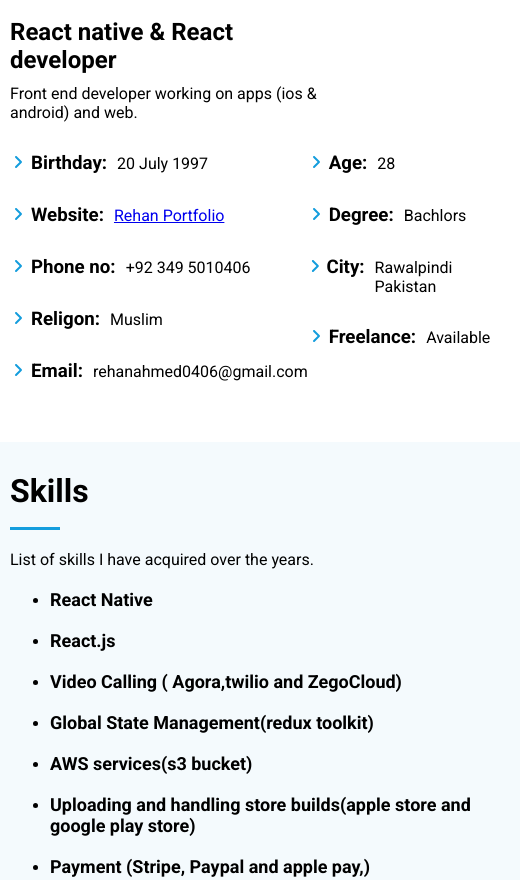
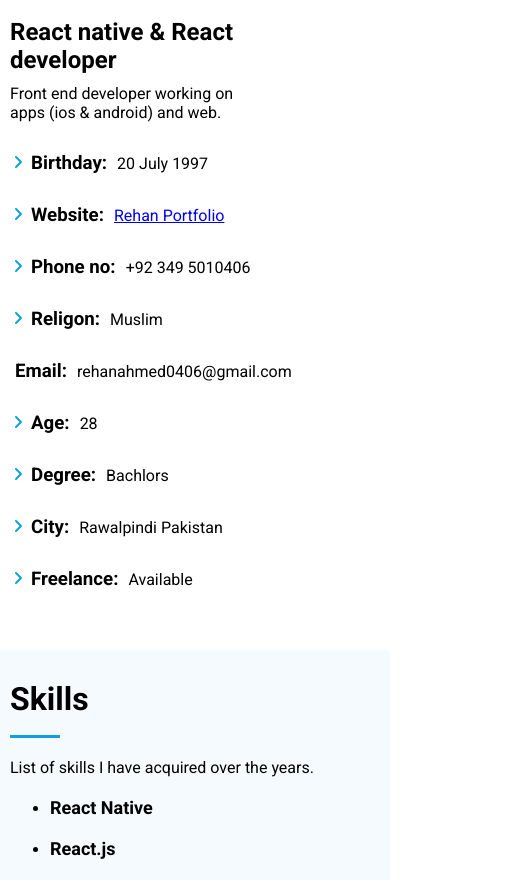
Before and after one commit to RehanAhmed-dotcom/PortfolioWeb, a React (Vite) app: page /#/ in a window 390 px wide. Shown: the part 1323-2203 px from the top of the page, 520 px wide, since content can reach past the window. Built offline with nearby package versions, Linux system fonts and the light colour scheme.

Commit message:
Responsive on web and app

```diff
--- a/src/index.css
+++ b/src/index.css
@@ -71,7 +71,7 @@ button:focus-visible {
   font-family: "Roboto";
 }
 .homeMain {
-  display: flex;
+  /* display: flex; */
 
   flex-direction: row;
   gap: 5px;
@@ -267,6 +267,13 @@ button:focus-visible {
   display: flex;
   flex-direction: row;
   justify-content: space-between;
+}
+@media (max-width: 786px) {
+  .DetailsContainer {
+    display: block;
+    /* flex-direction: row;
+    justify-content: space-between; */
+  }
 }
 .oneComp {
   display: flex;
```
